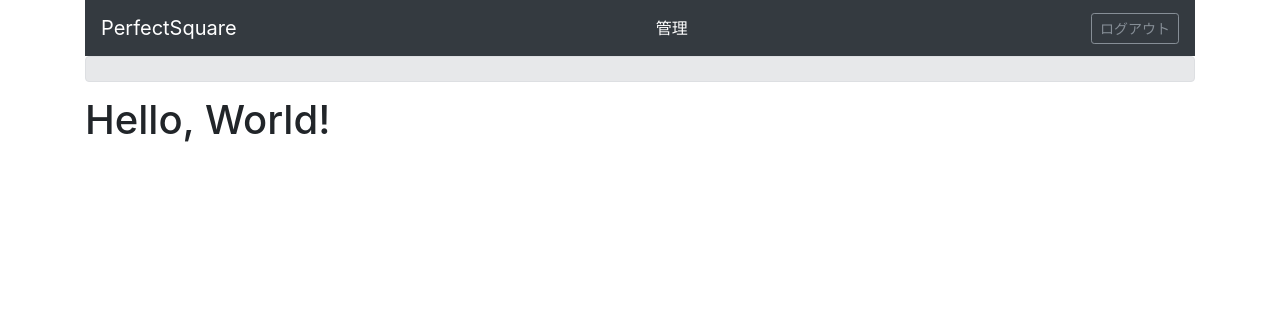
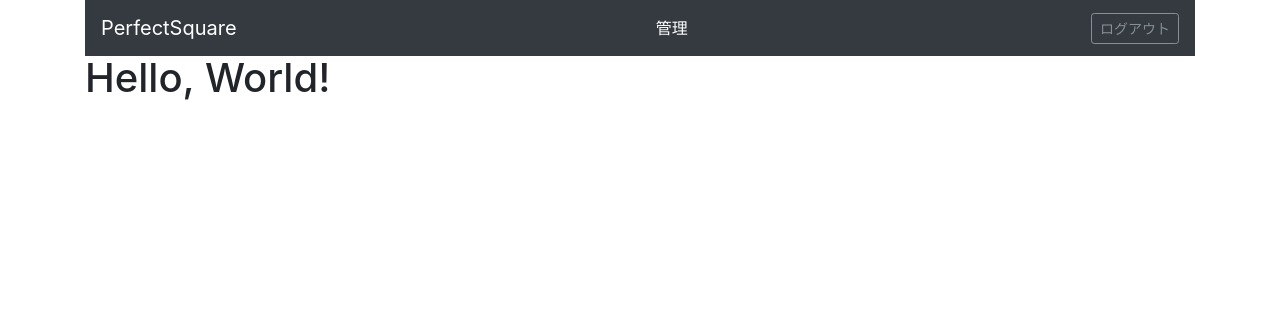
Before and after one commit to sandmark/DjangoPerfectSquare, a Django app: page / in a window 1280 px wide. Shown: the top 316 px of the page. Run offline with Django 3.2, Linux system fonts and the light colour scheme; the visitor is signed in with stand-in values (Sample User, id 1); parts of the project's set-up code (start-up, migrations or seed data) failed here and were passed over; some libraries are stand-ins or nearby versions.

Commit message:
Fix empty `alert` shown when no alert block present

```diff
--- a/cms/templates/layout.html
+++ b/cms/templates/layout.html
@@ -51,10 +51,8 @@
       </div>
       {% endfor %}
 
-      <div class="alert alert-secondary" role="alert">
-        {% block alert %}
-        {% endblock %}
-      </div>
+      {% block alert %}
+      {% endblock %}
 
       <!-- content -->
       {% block content %}
```
